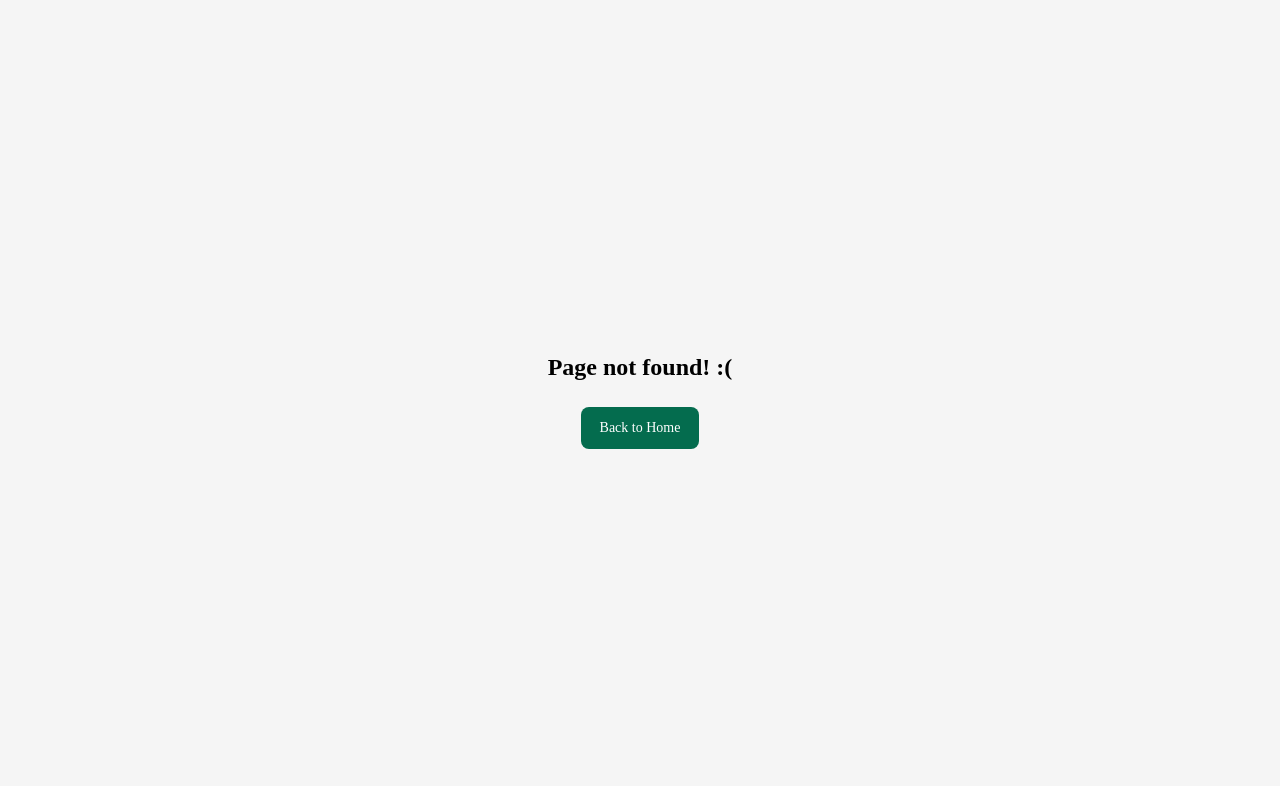
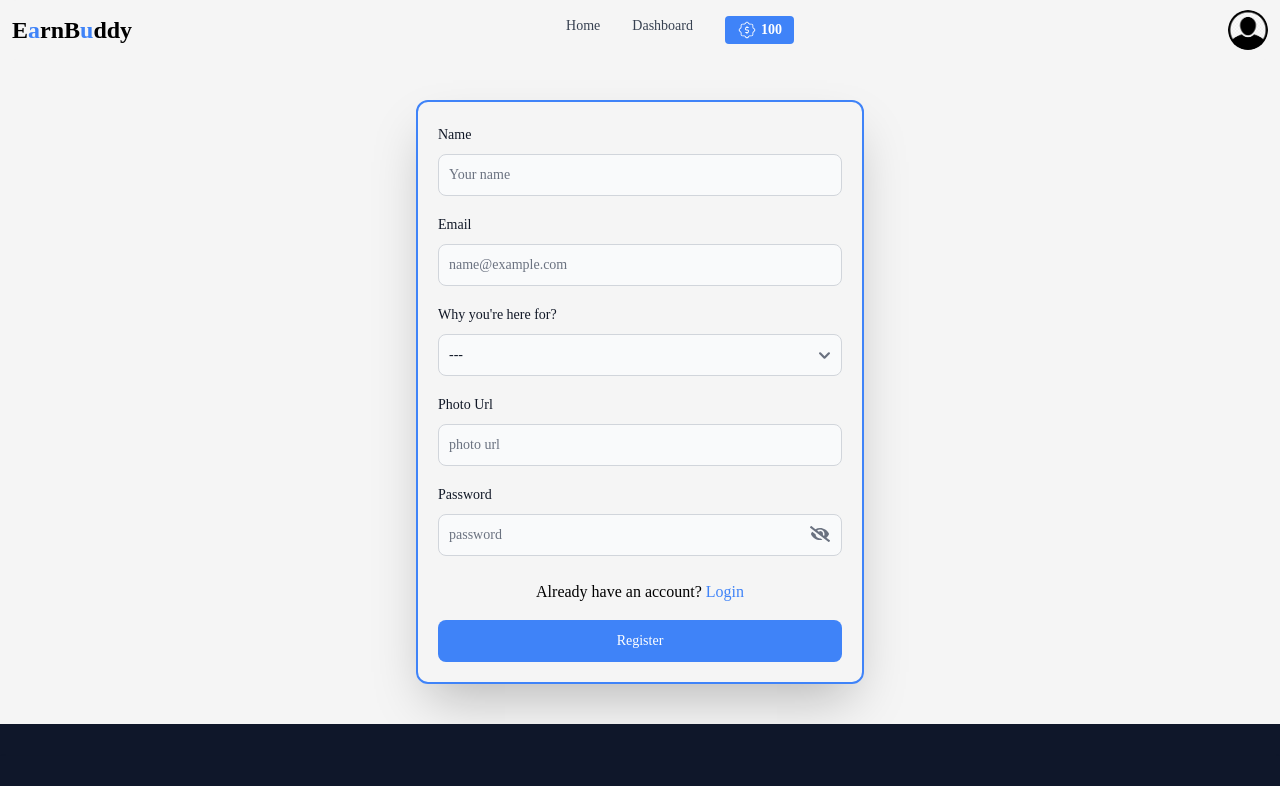
Before and after one commit to noman023/earnBuddy-client, a React (Vite) app: page /register in a window 1280 px wide. Before the commit this address had no page. Shown: the top 786 px of the page. Built offline with nearby package versions, Linux system fonts and the light colour scheme.

Commit message:
added login  and register page

```diff
--- /dev/null
+++ b/src/pages/Login/Login.jsx
@@ -0,0 +1,80 @@
+import { Button, Label, TextInput } from "flowbite-react";
+import { Link } from "react-router-dom";
+import { FcGoogle } from "react-icons/fc";
+import { FaEye, FaEyeSlash } from "react-icons/fa";
+import { useState } from "react";
+
+export default function Login() {
+  const [showPassword, setShowPassword] = useState(false);
+
+  const handleSubmit = (e) => {
+    e.preventDefault();
+    console.log("submitted");
+  };
+
+  return (
+    <div>
+      <form
+        className="flex max-w-md flex-col gap-4 border-2 border-blue-600 mx-auto my-10 p-5 rounded-xl shadow-2xl"
+        onSubmit={handleSubmit}
+      >
+        <div>
+          <div className="mb-2 block">
+            <Label htmlFor="email1" value="Your email" />
+          </div>
+
+          <TextInput
+            id="email1"
+            type="email"
+            name="email"
+            placeholder="name@example.com"
+            required
+          />
+        </div>
+
+        <div className="relative">
+          <div className="mb-2 block">
+            <Label htmlFor="password1" value="Your password" />
+          </div>
+
+          <TextInput
+            id="password1"
+            type={showPassword ? "text" : "password"}
+            name="password"
+            placeholder="password"
+            required
+          />
+
+          {showPassword ? (
+            <FaEye
+              className="absolute right-3 bottom-3 text-gray-500 text-xl cursor-pointer"
+              onClick={() => setShowPassword(!showPassword)}
+            />
+          ) : (
+            <FaEyeSlash
+              className="absolute right-3 bottom-3 text-gray-500 text-xl cursor-pointer"
+              onClick={() => setShowPassword(!showPassword)}
+            />
+          )}
+        </div>
+
+        <p className="mt-2 text-center">
+          Don't have an account?{" "}
+          <Link to="/register" className="text-blue-500 hover:text-blue-400">
+            Resigter
+          </Link>
+        </p>
+
+        <Button type="submit" className="bg-blue-500 hover:bg-blue-400">
+          Login
+        </Button>
+
+        <p className="text-lg text-black font-bold text-center">Or</p>
+        <Button type="button" gradientDuoTone="cyanToBlue">
+          Login with Google
+          <FcGoogle className="text-lg ml-2" />
+        </Button>
+      </form>
+    </div>
+  );
+}
--- /dev/null
+++ b/src/pages/Register/Register.jsx
@@ -0,0 +1,110 @@
+import { Button, Label, Select, TextInput } from "flowbite-react";
+import { Link } from "react-router-dom";
+import { FaEye, FaEyeSlash } from "react-icons/fa";
+import { useState } from "react";
+
+export default function Register() {
+  const [showPassword, setShowPassword] = useState(false);
+
+  const handleSubmit = (e) => {
+    e.preventDefault();
+    console.log("register submitted");
+  };
+
+  return (
+    <form
+      onSubmit={handleSubmit}
+      className="flex max-w-md flex-col gap-4 border-2 border-blue-500 mx-auto my-10 p-5 rounded-xl shadow-2xl"
+    >
+      <div>
+        <div className="mb-2 block">
+          <Label htmlFor="name1" value="Name" />
+        </div>
+
+        <TextInput
+          id="name1"
+          type="text"
+          name="name"
+          placeholder="Your name"
+          required
+        />
+      </div>
+
+      <div>
+        <div className="mb-2 block">
+          <Label htmlFor="email1" value="Email" />
+        </div>
+
+        <TextInput
+          id="email1"
+          type="email"
+          name="email"
+          placeholder="name@example.com"
+          required
+        />
+      </div>
+
+      <div className="max-w-md">
+        <div className="mb-2 block">
+          <Label htmlFor="countries" value="Why you're here for?" />
+        </div>
+        <Select id="countries" required>
+          <option>---</option>
+          <option value={"worker"}>I'm a Job Seeker</option>
+          <option value={"taskCreator"}>I'm an Employee Seeker </option>
+        </Select>
+      </div>
+
+      <div>
+        <div className="mb-2 block">
+          <Label htmlFor="photoUrl1" value="Photo Url" />
+        </div>
+
+        <TextInput
+          id="photoUrl1"
+          type="text"
+          name="photoUrl"
+          placeholder="photo url"
+          required
+        />
+      </div>
+
+      <div className="relative">
+        <div className="mb-2 block">
+          <Label htmlFor="password1" value="Password" />
+        </div>
+
+        <TextInput
+          id="password1"
+          type={showPassword ? "text" : "password"}
+          name="password"
+          placeholder="password"
+          required
+        />
+
+        {showPassword ? (
+          <FaEye
+            onClick={() => setShowPassword(!showPassword)}
+            className="absolute right-3 bottom-3 text-xl cursor-pointer text-gray-500"
+          />
+        ) : (
+          <FaEyeSlash
+            onClick={() => setShowPassword(!showPassword)}
+            className="absolute right-3 bottom-3 text-xl cursor-pointer text-gray-500"
+          />
+        )}
+      </div>
+
+      <p className="mt-2 text-center">
+        Already have an account?{" "}
+        <Link to="/login" className="text-blue-500 hover:text-blue-400">
+          Login
+        </Link>
+      </p>
+
+      <Button type="submit" className="bg-blue-500 hover:bg-blue-400">
+        Register
+      </Button>
+    </form>
+  );
+}
```
Also changed, not shown: src/route/Route.jsx (+10 -0 lines).
